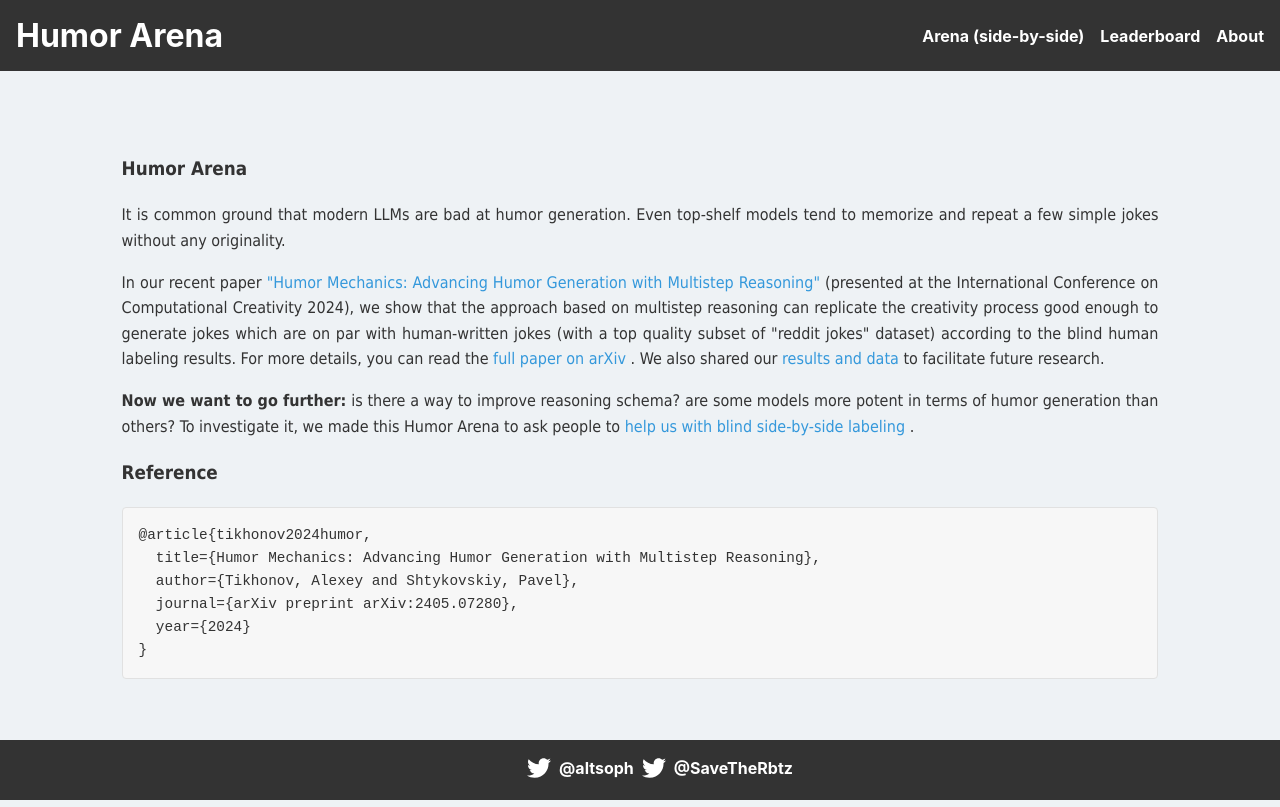
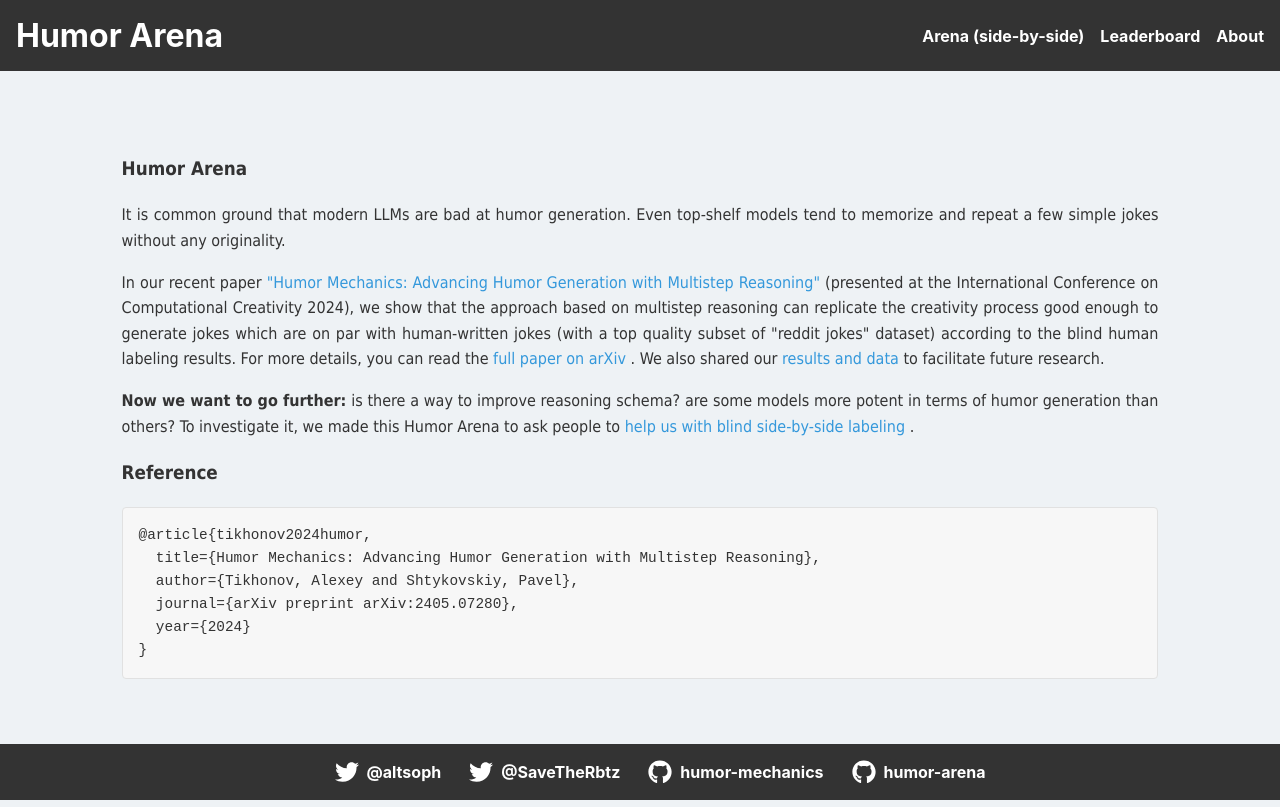
Before and after one commit to SaveTheRbtz/humor, a React (Create React App) app in the folder web/: page / in a window 1280 px wide. Built offline with nearby package versions, Linux system fonts and the light colour scheme; no server answers.

Commit message:
web: add footer github links

```diff
--- a/web/src/Footer.css
+++ b/web/src/Footer.css
@@ -1,4 +1,7 @@
 .footer {
+    display: flex;
+    flex-wrap: wrap;
+    justify-content: center;
     text-align: center;
     padding: 1em;
     background-color: #333;
@@ -9,17 +12,9 @@
 }
 
 .footer-link {
+    margin: 0 10px;
     color: #fff;
     text-decoration: none;
     display: inline-flex;
     align-items: center;
 }
-
-.footer-link:hover {
-    text-decoration: underline;
-}
-
-body {
-    margin: 0;
-    padding-bottom: 3em;
-}
--- a/web/src/Footer.jsx
+++ b/web/src/Footer.jsx
@@ -1,4 +1,4 @@
-import { FaTwitter } from 'react-icons/fa';
+import { FaTwitter, FaGithub } from 'react-icons/fa';
 import './Footer.css';
 
 function Footer() {
@@ -22,6 +22,24 @@ function Footer() {
         <FaTwitter size={24} style={{ marginRight: '8px', marginLeft: '8px' }} />
         <b>@SaveTheRbtz</b>
       </a>
+      <a
+        href="https://github.com/altsoph/humor-mechanics"
+        target="_blank"
+        rel="noopener noreferrer"
+        className="footer-link"
+      >
+        <FaGithub size={24} style={{ marginRight: '8px', marginLeft: '8px' }} />
+        <b>humor-mechanics</b>
+      </a>
+      <a
+        href="https://github.com/SaveTheRbtz/humor"
+        target="_blank"
+        rel="noopener noreferrer"
+        className="footer-link"
+      >
+        <FaGithub size={24} style={{ marginRight: '8px', marginLeft: '8px' }} />
+        <b>humor-arena</b>
+      </a>
     </footer>
   );
 }
```
